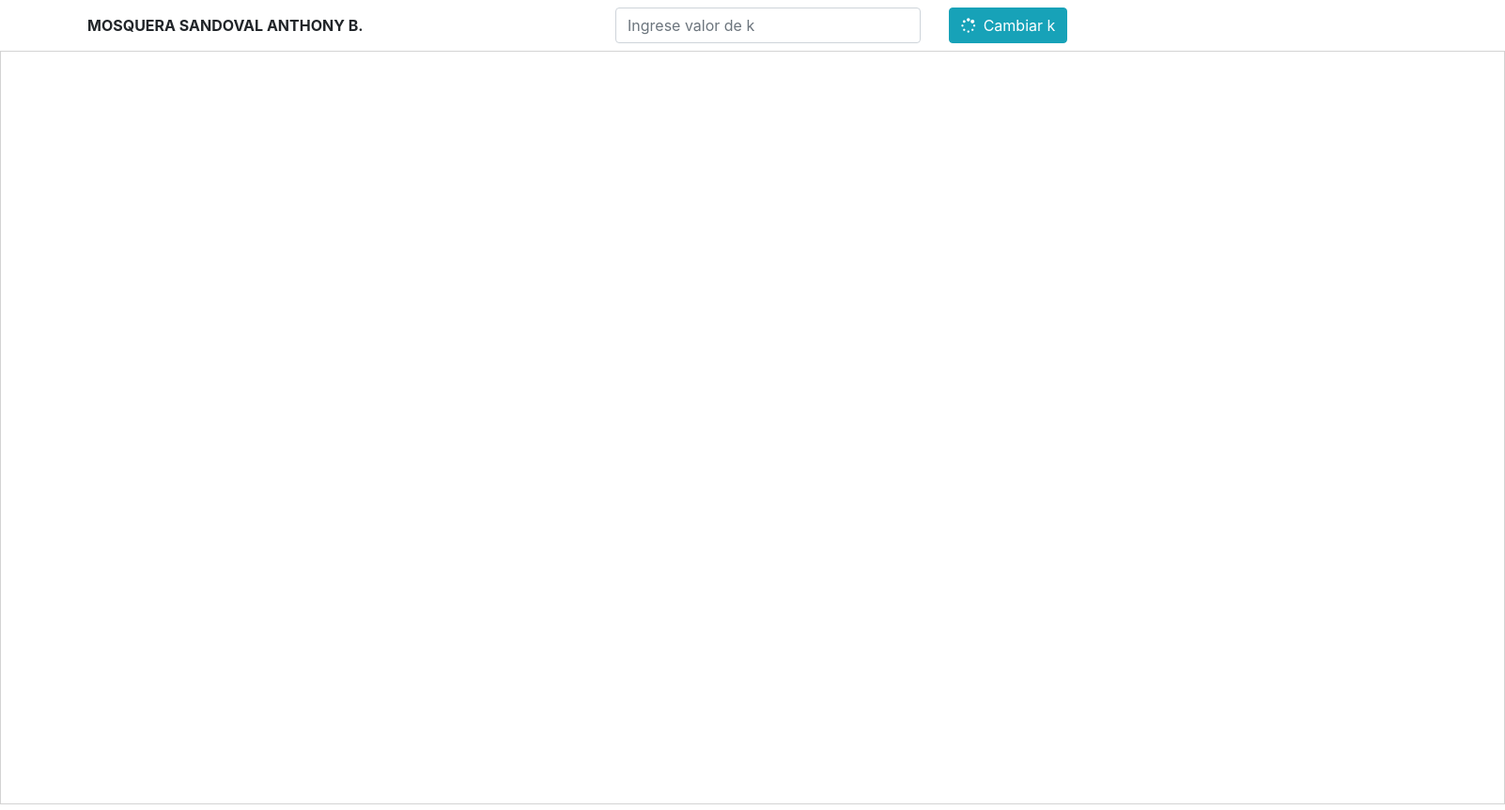
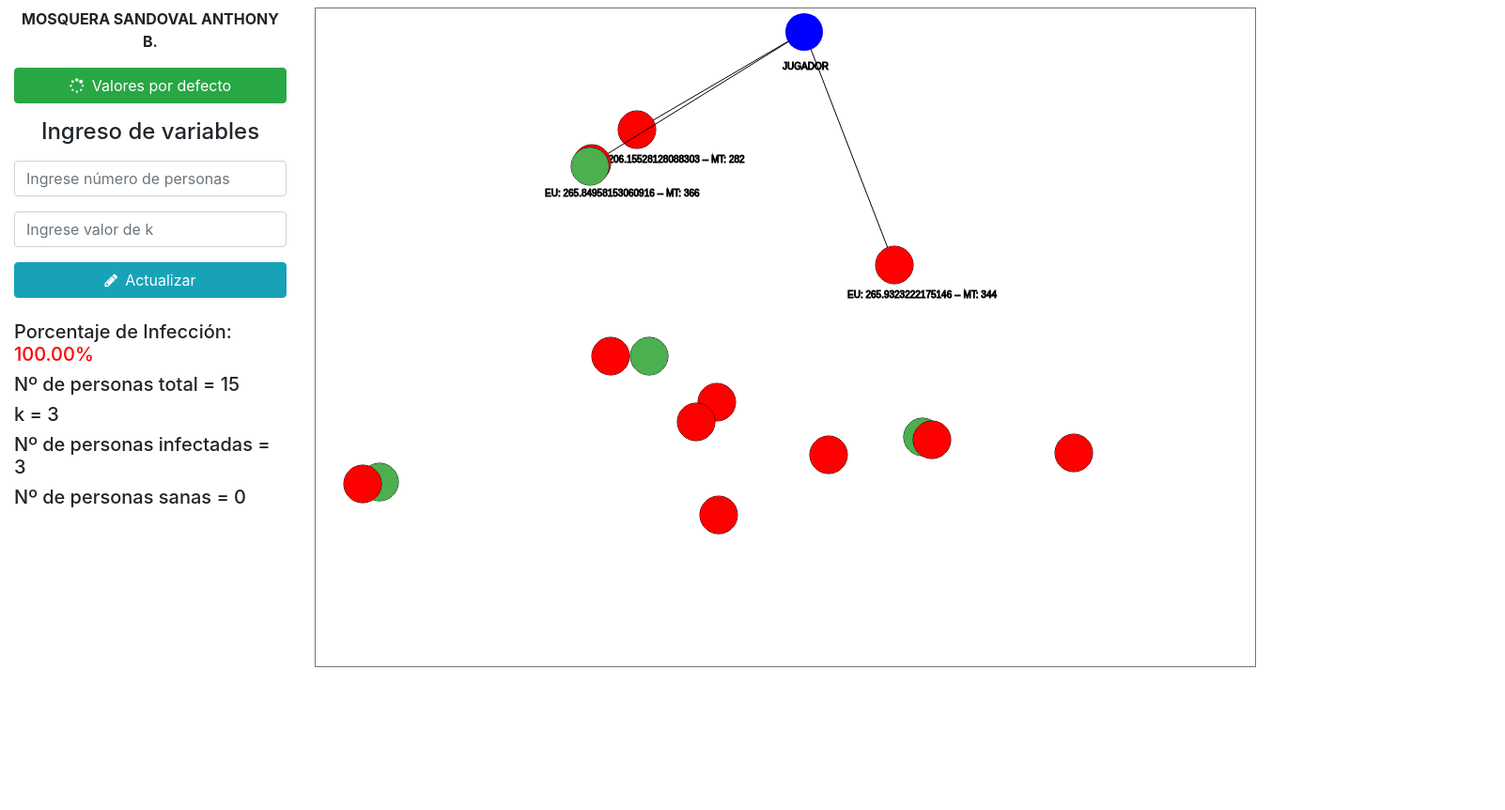
Before and after one commit to anthonysandoval96/M1-KNN, a plain HTML site: page index.html in a window 1280 px wide. Shown: the whole page at 94% size, 1602 px wide, since content can reach past the window. After the commit the page ends 800 px from the top, so only its background shows below. Drawn offline with nearby package versions, Linux system fonts and the light colour scheme.

Commit message:
Caminar de origen a destino calculando las probabilidades

```diff
--- a/class.js
+++ b/class.js
@@ -1,121 +1,119 @@
 class Persona {
-    // Creamos el constructor de la clase
+    /* Creamos el constructor de la clase */
     constructor(_x = null, _y = null) {
-        // Definimos las propiedades de la clase
-        this.distEuclidiana = 0
-        this.distManhattan = 0
-        // Sí se instancia con paramétros
+        /* Definimos las propiedades de la clase */
+        this.distEuclidiana = 0;
+        this.distManhattan = 0;
+        /* Sí se instancia con paramétros */
         if (_x != null || _y != null) {
             this.x = _x;
             this.y = _y;
             this.estado = true;
             this.color = "blue";
-        } else { // Si se instacia la clase sin parámetros
-             // Creamos posiciones aleatorias dentro del canvas
-            this.x = Math.floor(Math.random() * 1450) + 25;
-            this.y = Math.floor(Math.random() * 700) + 25;
-            // Sí es igual a 0, es una persona infectada
+        } else { /* Si se instacia la clase sin parámetros */
+            /* Creamos posiciones aleatorias dentro del canvas */
+            this.x = Math.floor(Math.random() * 950) + 25;
+            this.y = Math.floor(Math.random() * 650) + 25;
+            /* Sí es igual a 0, es una persona infectada */
             if (Math.floor(Math.random() * 2) % 2 == 0) {
                 this.estado = false;
                 this.color = "#FF0000";
-            } else { // Es una persona sana
+            } else { /* Es una persona sana */
                 this.estado = true;
                 this.color = "#4CAF50";
             }
         }
     }
-    /* Creamos el método graficar, que nos servirá para poder graficar
-    las personas infectas y sanas. También graficar el jugador */
+    /* Creamos el método graficar, solo para graficar el jugador */
     graficar(context, x = null, y = null) {
+        /* Graficamos el contexto */
         context.beginPath();
-        // Le pasamos un color
+        /* Le pasamos las coordenadas */
+        context.arc(this.x, this.y, 20, 0, 2 * Math.PI);
+        /* Le pasamos un color */
         context.fillStyle = this.color;
-        // Le pasamos las coordenadas
-        context.arc(this.x, this.y, 20, 0, 2 * Math.PI);
-        // Colocamos un texto al jugador
+        /* Le colocamos un texto */
         context.strokeText("JUGADOR", this.x - 23, this.y + 40);
+        context.fill();
         context.closePath();
-        context.stroke();
-        context.fill();
     }
     /* Creamos el método calcDistancia, que nos servirá
     para poder calcular la distancia euclidiana y manhattan */
     calcDistancia(x, y) {
-        this.distEuclidiana = Math.sqrt((this.x - x) * (this.x - x)+ (this.y - y) * (this.y - y));
-        this.distManhattan = Math.abs(this.x - x)  + Math.abs(this.y - y);
-    }
-    /* Creamos el método setPosicion, que
-    nos servirá para poder pasarle las coordenadas,
-    cuando movemos el mouse */
-    setPosicion(_x, _y) {
-        this.x = _x;
-        this.y = _y;
+        this.distEuclidiana = Math.sqrt((this.x - x) * (this.x - x) + (this.y - y) * (this.y - y));
+        this.distManhattan = Math.abs(this.x - x) + Math.abs(this.y - y);
     }
 }
 
 class Personas {
-    // Creamos el constructor de la clase
-    constructor() {
-        // Definimos las propiedades de la clase
-        this.nro_personas = 15;
-        this.k = 4;
+    /* Creamos el constructor de la clase */
+    constructor(_nro_personas, _k) {
+        this.nro_personas = _nro_personas;
+        this.k = _k;
         this.personas = [];
         this.simular();
     }
     /* Creamos el método simular */
     simular() {
         document.getElementById("alumno").innerHTML = "<b>MOSQUERA SANDOVAL ANTHONY B.</b>";
-        /* Insertamos todas las personas creadas aleatoriamente al arreglo personas */
         for (var i = 0; i < this.nro_personas; i++) {
             this.personas[i] = new Persona();
         }
     }
-    /* Creamos el método graficarTodos */
+    /* Creamos el método graficarTodos, para poder
+    graficar todas las personas sanas e infectadas */
     graficarTodos(context, p) {
+        /* Recorremos todas las personas y calculamos sus distancias */
+        for (var i = 0; i < this.nro_personas; i++) {
+            this.personas[i].calcDistancia(p.x, p.y);
+        }
+        /* Ordenamos ascendentemente el arreglo persnas */
+        this.personas.sort(function (a, b) {
+            return a.distEuclidiana - b.distEuclidiana;
+        });
         /* Recorremos todas las personas y las graficamos en el canvas */
         for (var i = 0; i < this.nro_personas; i++) {
-            // Utilizamos el método calcDistancia de la clase Personas
-            this.personas[i].calcDistancia(p.x, p.y);
             context.beginPath();
-            // Le pasamos un color
             context.fillStyle = this.personas[i].color;
-            // Le pasamos las coordenadas
+            /* Dibujamos las personas en las posiciones aleatorias */
             context.arc(this.personas[i].x, this.personas[i].y, 20, 0, 2 * Math.PI);
-            // Solo se pinta las líneas con los k vecinos más cercanos
+            /* Enlazamos solos los k vecinos más cercanos */
             if (i < this.k) {
+                /* Para pintar las líneas con el jugador */
                 context.moveTo(this.personas[i].x, this.personas[i].y);
                 context.lineTo(p.x, p.y);
+                /* Para pintar las distancias */
                 context.strokeText("EU: " + this.personas[i].distEuclidiana + " -- " + "MT: " + this.personas[i].distManhattan, this.personas[i].x - 50, this.personas[i].y + 35);
             }
-            context.closePath();
             context.stroke();
             context.fill();
+            context.closePath();
         }
-        // Utilizamos el método calcularPorcentaje de la misma clase
-        this.calcularPorcentaje();
     }
     /* Creamos el método calcularPorcentaje */
     calcularPorcentaje() {
         /* Definimos las variables a utilizar */
         var contI = 0;
+        var contS = 0;
         var porcentaje = 0;
-        /* Ordenamos ascendentemente el arreglo persnas */
-        this.personas.sort(function(a, b) {
-            return (a.distEuclidiana - b.distEuclidiana)
-        });
-        /* Contabilizamos las personas infectadas
-        de acuerdo a los k vecinos más cercanos */
+        /* Contabilizamos las personas infectadas y
+        sanas de acuerdo a los k vecinos más cercanos */
         for (var i = 0; i < this.k; i++) {
-            if (!this.personas[i].estado) {
+            if (this.personas[i].estado) {
+                contS++;
+            } else {
                 contI++;
             }
         }
         /* Calculamos el porcentaje */
-        porcentaje = parseFloat(100 * contI / this.k).toFixed(2);
-        /* Retornamos el valor del porcentaje y del k utilizado */
+        porcentaje = parseFloat((100 * contI) / this.k).toFixed(2);
+        /* Retornamos el valor del porcentaje, del k utilizado,
+        el número de infectados y el número de sanos */
         return {
             porcentaje: porcentaje,
-            k: this.k
+            k: this.k, nro_personas: this.nro_personas,
+            nro_infectados: contI,
+            nro_sanos: contS,
         };
     }
 }
--- a/index.html
+++ b/index.html
@@ -2,64 +2,72 @@
 <html lang="es">
     <head>
         <meta charset="UTF-8" />
-    <meta name="viewport" content="width=device-width, initial-scale=1.0" />
         <title>Algoritmo KNN</title>
         <!-- CSS only -->
         <link
             rel="stylesheet"
             href="https://stackpath.bootstrapcdn.com/bootstrap/4.5.0/css/bootstrap.min.css"
             integrity="sha384-9aIt2nRpC12Uk9gS9baDl411NQApFmC26EwAOH8WgZl5MYYxFfc+NcPb1dKGj7Sk"
-      crossorigin="anonymous"
-    />
-    <link rel="stylesheet" href="https://stackpath.bootstrapcdn.com/font-awesome/4.7.0/css/font-awesome.min.css" integrity="sha384-wvfXpqpZZVQGK6TAh5PVlGOfQNHSoD2xbE+QkPxCAFlNEevoEH3Sl0sibVcOQVnN" crossorigin="anonymous">
+            crossorigin="anonymous"/>
+        <link
+            rel="stylesheet"
+            href="https://stackpath.bootstrapcdn.com/font-awesome/4.7.0/css/font-awesome.min.css"
+            integrity="sha384-wvfXpqpZZVQGK6TAh5PVlGOfQNHSoD2xbE+QkPxCAFlNEevoEH3Sl0sibVcOQVnN"
+            crossorigin="anonymous"/>
     </head>
     <body>
-    <div class="container">
-        <div class="row p-2 d-flex align-items-center">
-            <div class="col-6">
-                <div id="alumno"></div>
+        <div class="container-fluid pt-2">
+            <div class="row">
+                <div class="col-12 col-md-4 col-lg-3">
+                    <div id="alumno" class="text-center"></div>
+                    <button id="refresh" type="button" class="btn btn-success w-100 mt-3">
+                        <i class="fa fa-spinner mr-2"></i>Valores por defecto
+                    </button>
+                    <h4 class="mt-3 text-center">Ingreso de variables</h4>
+                    <form id="update" class="mt-3">
+                        <div class="row">
+                            <div class="col-12">
+                                <div class="form-group">
+                                    <input name="value_nro_personas" type="number" step="1" class="form-control"
+                                    placeholder="Ingrese número de personas" required/>
                                 </div>
-            <div class="col-6">
-                <form id="form_set_k" class="d-flex align-items-center">
-                    <div class="row w-100">
-                        <div class="col-8">
-                            <input name="value_k" type="number" step="1" class="form-control" placeholder="Ingrese valor de k" required>
                             </div>
-                        <div class="col-4">
-                            <button class="btn btn-info" type="submit"><i class="fa fa-spinner mr-2"></i>Cambiar k</button>
+                            <div class="col-12">
+                                <div class="form-group">
+                                    <input name="value_k" type="number" step="1" class="form-control"
+                                        placeholder="Ingrese valor de k" required/>
+                                </div>
+                            </div>
+                            <div class="col-12">
+                                <button class="btn btn-info w-100" type="submit">
+                                    <i class="fa fa-pencil mr-2"></i>Actualizar
+                                </button>
                             </div>
                         </div>
                     </form>
+                    <div class="row">
+                        <div class="col-12"><div id="output"></div></div>
                     </div>
                 </div>
+                <div class="col-12 col-md-8 col-lg-9">
+                    <canvas id="myCanvas" class="border border-secondary" width="1000" height="700">
+                        Your browser does not support the HTML canvastag.</canvas>
                 </div>
-    <div style="max-width: 1600px; margin: auto;">
-      <div id="output" style="text-align: center;"></div>
-      <canvas
-        id="myCanvas"
-        width="1600"
-        height="800"
-        style="border: 1px solid #d3d3d3;"
-      >
-        Your browser does not support the HTML canvas tag.</canvas
-      >
+            </div>
         </div>
         <!-- JS, Popper.js, and jQuery -->
         <script
             src="https://code.jquery.com/jquery-3.5.1.slim.min.js"
             integrity="sha384-DfXdz2htPH0lsSSs5nCTpuj/zy4C+OGpamoFVy38MVBnE+IbbVYUew+OrCXaRkfj"
-      crossorigin="anonymous"
-    ></script>
+            crossorigin="anonymous"></script>
         <script
             src="https://cdn.jsdelivr.net/npm/popper.js@1.16.0/dist/umd/popper.min.js"
             integrity="sha384-Q6E9RHvbIyZFJoft+2mJbHaEWldlvI9IOYy5n3zV9zzTtmI3UksdQRVvoxMfooAo"
-      crossorigin="anonymous"
-    ></script>
+            crossorigin="anonymous"></script>
         <script
             src="https://stackpath.bootstrapcdn.com/bootstrap/4.5.0/js/bootstrap.min.js"
             integrity="sha384-OgVRvuATP1z7JjHLkuOU7Xw704+h835Lr+6QL9UvYjZE3Ipu6Tp75j7Bh/kR0JKI"
-      crossorigin="anonymous"
-    ></script>
+            crossorigin="anonymous"></script>
         <script src="class.js"></script>
         <script src="main.js"></script>
     </body>
--- a/main.js
+++ b/main.js
@@ -1,66 +1,104 @@
+/* Definimos el límite de personas a graficar */
+var limit_personas = 50;
 // Referencia al canvas en el html
 var canvas = document.getElementById("myCanvas");
-// Validamos si el canvas existe
+/* Definimos los ptos de inicio y final */
+var pto_inicio = {x: 25, y: 25};
+var pto_final = {x: canvas.width - pto_inicio.x, y: canvas.height - pto_inicio.y};
+/* Inicializamos las variables */
+var result_data, set_interval;
+/* Llamamos a la función load,
+ni bien cargue la página */
+load();
+/* Creamos la función load */
+function load(nro_personas = 15, k = 3) {
+    /* Validamos si el canvas existe */
     if (canvas && canvas.getContext) {
-    // Inicializamos el contexto del canvas
+        /* Inicializamos el contexto del canvas */
         var context = canvas.getContext("2d");
-    // Validamos si el contexto existe
-    if (context) {
-        // Instanciamos la clase Personas
-        var personas = new Personas();
-        // Creamos el evento mousemove
-        canvas.addEventListener(
-            "mousemove",
-            function (evt) {
-                // Instanciamos la clase Persona
-                var jugador = new Persona(0, 0);
-                // Creamos la funcion oMousePos y la asignamos a la variable mousePos
-                var mousePos = oMousePos(canvas, evt);
-                // Utilizamos el método setPosicion de la clase Persona
-                jugador.setPosicion(mousePos.x, mousePos.y);
-                // Limpiamos el contexto del canvas
+        /* Limpiamos el contexto del canvas */
         context.clearRect(0, 0, canvas.width, canvas.height);
-                // Utilizamos el método graficarTodos de la clase Personas
+        /* Instanciamos la clase Personas */
+        var personas = new Personas(nro_personas, k);
+        /* Instanciamos la clase Persona */
+        var jugador = new Persona(pto_inicio.x, pto_inicio.y);
+        /* Limpiamos el Interval */
+        clearInterval(set_interval);
+        /* Llamamos al seInterval para que
+        se ejecute cada medio segundo la función route */
+        set_interval = setInterval(function() {
+            route(context, personas, jugador)
+        }, 50);
+        /* Creamos el evento submit para el form update */
+        document.getElementById("update").addEventListener("submit", update);
+        /* Creamos el evento click para el button refresh */
+        document.getElementById("refresh").addEventListener("click", refresh);
+    }
+}
+/* Creamos la función route, que se ejecutará cada n segundos
+para que el jugador pueda avanzar solo */
+function route(context, personas, jugador) {
+    /* Limpiamos el contexto del canvas */
+    context.clearRect(0, 0, canvas.width, canvas.height);
+    /* Utilizamos el método graficarTodos de la clase Personas */
     personas.graficarTodos(context, jugador);
-                // Utilizamos el método graficar de la clase Persona
+    /* Utilizamos el método graficar de la clase Persona */
     jugador.graficar(context);
     /* Utilizamos el método calcularPorcentaje de la clase Personas
-                Y se le asigna a la variable result */
-                var result = personas.calcularPorcentaje();
-                // Insertamos html en elemento output
-                document.getElementById("output").innerHTML =
-                    `<h2>Porcentaje de Infección: <span style="color: red;">` +
-                    result.porcentaje +
-                    `%</span>  - <span>Cuando k = ` +
-                    result.k +
-                    `</span>
-          </h2>`;
-            },
-            false
-        );
-        // Creamos el evento submit del formulario form_set_k
-        document.getElementById("form_set_k").addEventListener("submit", form_set_k);
+    Y se le asigna a la variable result_data */
+    result_data = personas.calcularPorcentaje();
+    html_data(result_data);
+    /* Sí máximo del ancho en x es menor
+    a la posición del jugador en x */
+    if (pto_final.x > jugador.x) {
+        /* Avanzar hacia la derecha, 5 posiciones */
+        jugador.x += 5;
+    } else if (pto_final.y > jugador.y) { /* Sí máximo del ancho en y es menor a la posición del jugador en y */
+        /* Avanzar hacia la abajo, 5 posiciones */
+        jugador.y += 5;
     }
 }
-/* Creamos la función form_set_k */
-function form_set_k(evt) {
-    evt.preventDefault();
-    var string, value = "";
-    string = $(this).serialize().split("=");
-    value = string[1];
-    personas.k = value;
-    $(this).find("input[name='value_k']").val("");
-    alert("Se cambio el valor de K con éxito");
+/* Creamos la función refresh, para
+poder cargar los valores por defecto */
+function refresh() {
+    load();
 }
 
-// Creamos la función oMousePos
-function oMousePos(canvas, evt) {
-    /* Obtenemos la posición relativa respecto a la ventana de visualización
-    Y la asignamos a la variable ClienteRect */
-    var ClientRect = canvas.getBoundingClientRect();
-    // Retornamos las posiciones en x, y
-    return {
-        x: Math.round(evt.clientX - ClientRect.left),
-        y: Math.round(evt.clientY - ClientRect.top),
-    };
+function update(evt) {
+    /* Cancela el evento submit, no refresanco la página */
+    evt.preventDefault();
+    /* Inicializamos variables necesarias */
+    var string, nro_personas, k;
+    /* Obtenemos la data enviada en el formulario serializando */
+    string = $(this).serialize().split("&");
+    nro_personas = string[0].split("=");
+    nro_personas = nro_personas[1];
+    k = string[1].split("=");
+    k = k[1];
+    /* Sí el límite de personas es menor o igual
+    al número de personas ingresadas */
+    if (limit_personas >= nro_personas) {
+        /* Limpiamos los inputs */
+        $(this).find("input[name='value_nro_personas']").val("");
+        $(this).find("input[name='value_k']").val("");
+        /* Mostramos una alerta de éxito */
+        alert("Se actualizaron las varibles.");
+        /* Volvemos a cargar la función load con parámetros */
+        load(nro_personas, k);
+    } else {
+        /* Mostramos una alerta de error */
+        alert("El límite del número de personas es de" + limit_personas + ".");
     }
+}
+/* Creamos la función html_data */
+function html_data(result) {
+    /* Insertamos html en elemento output
+    pasando todas las propiedades obtenidas */
+    document.getElementById("output").innerHTML =
+        `<div class='h5 mt-4 mb-2'>Porcentaje de Infección: <span style="color: red;">` + result.porcentaje + `%</span></div>
+        <div class='h5 mb-2'> Nº de personas total = ` + result.nro_personas + `</div>
+        <div class='h5 mb-2'> k = ` + result.k + `</div>
+        <div class='h5 mb-2'> Nº de personas infectadas = ` + result.nro_infectados + `</div>
+        <div class='h5 mb-2'> Nº de personas sanas = ` + result.nro_sanos + `</div>
+        `;
+}
```
Lines whose indentation alone changed are shown as unchanged.
